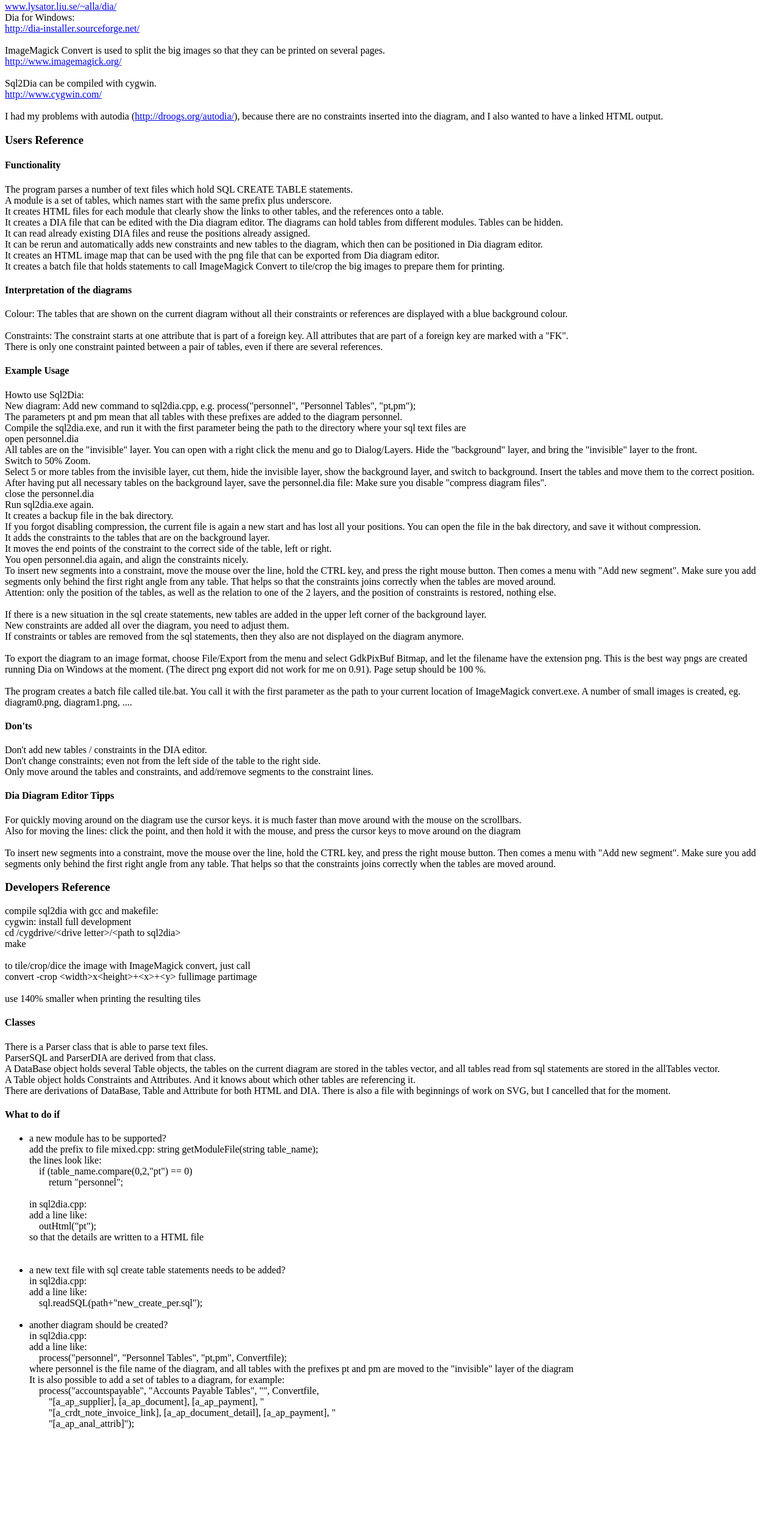
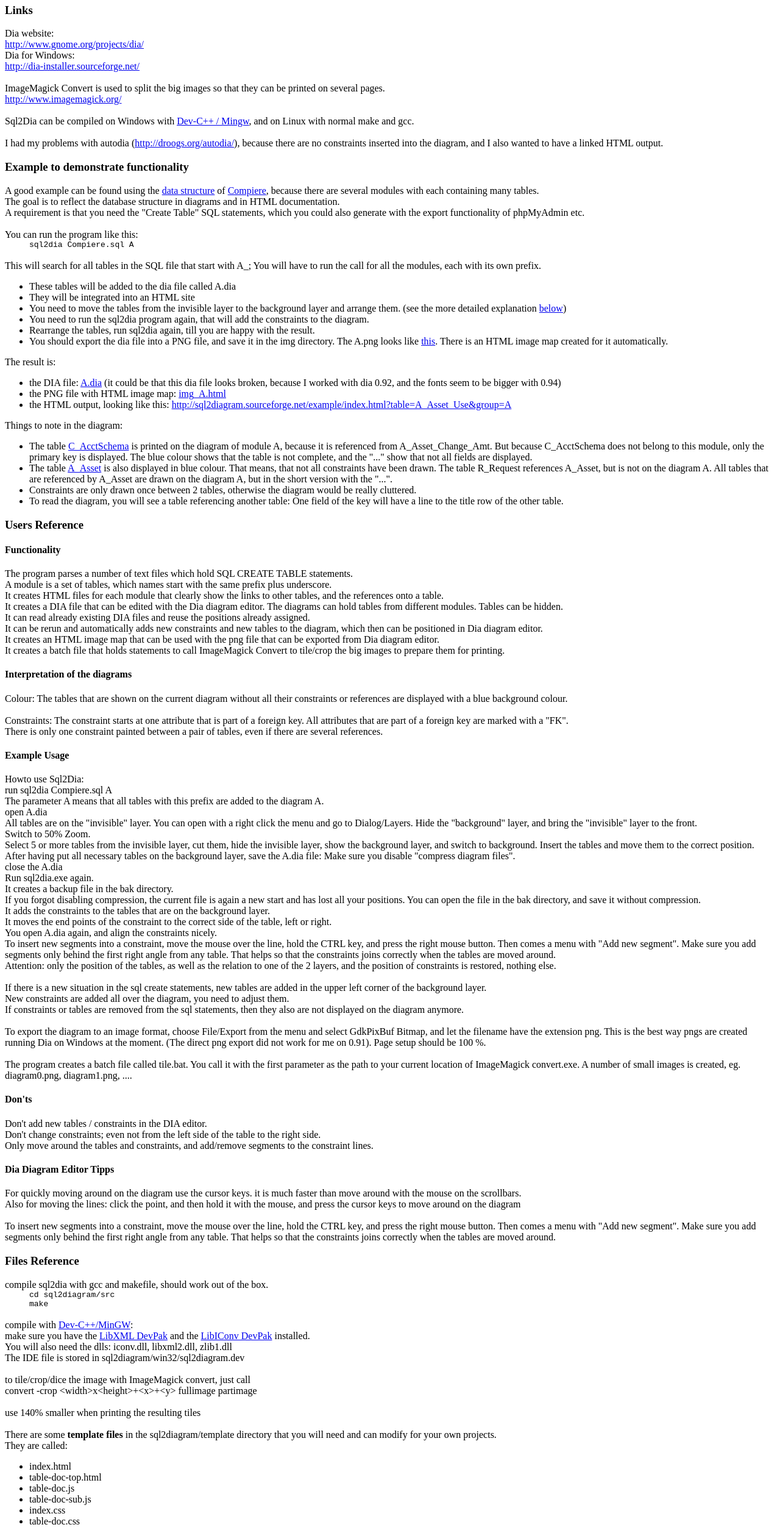
Before and after one commit to tpokorra/sql2diagram, a plain HTML site: page doc/sql2dia.htm in a window 1280 px wide. Shown: the part 166-2675 px from the top of the page at 61% size. Before the commit the page ends 2606 px from the top, so only its background shows below. Drawn offline with Linux system fonts and the light colour scheme.

Commit message:
update for version 0.2

```diff
--- a/doc/sql2dia.htm
+++ b/doc/sql2dia.htm
@@ -7,13 +7,19 @@
 <h2>Convert SQL Create Statements into a Database Schema Diagram and
 HTML representation<br>
 </h2>
+<a href="http://sourceforge.net"> <img
+ src="http://sourceforge.net/sflogo.php?group_id=97131&amp;type=5"
+ alt="SourceForge.net Logo" border="0" height="62" width="210"></a>
+<br>
+<a href="http://sourceforge.net/projects/sql2diagram">sourceforge
+project page</a>
 <br>
 This program can be used to produce diagrams in a XML format that is
 used by Dia, which is a free diagram editor for Linux and Windows.<br>
 <h3>Links<br>
 </h3>
 Dia website: <br>
-<a href="file:///D:/om-work/sql2dia/doc/www.lysator.liu.se/%7Ealla/dia/">www.lysator.liu.se/~alla/dia/</a><br>
+<a href="http://www.gnome.org/projects/dia/">http://www.gnome.org/projects/dia/</a><br>
 Dia for Windows:<br>
 <a href="http://dia-installer.sourceforge.net/">
 http://dia-installer.sourceforge.net/</a><br>
@@ -22,12 +28,80 @@ ImageMagick Convert is used to split the big images so that they can be
 printed on several pages.<br>
 <a href="http://www.imagemagick.org/">http://www.imagemagick.org/</a><br>
 <br>
-Sql2Dia can be compiled with cygwin.<br>
-<a href="http://www.cygwin.com/">http://www.cygwin.com/</a><br>
+Sql2Dia can be compiled on Windows with <a
+ href="http://sourceforge.net/projects/dev-cpp/"><span
+ style="text-decoration: underline;">Dev-C++ / Mingw</span></a>, and on
+Linux with normal make and gcc.<br>
 <br>
 I had my problems with autodia (<a href="http://droogs.org/autodia/">http://droogs.org/autodia/</a>),
 because there are no constraints inserted into the diagram, and I also
 wanted to have a linked HTML output.<br>
+<h3>Example to demonstrate functionality</h3>
+A good example can be found using the <a
+ href="http://cvs.sourceforge.net/viewcvs.py/compiere/db/database/Create/Compiere.sql?rev=1.64&amp;view=markup">data
+structure</a> of <a href="http://www.compiere.org/">Compiere</a>,
+because there are several modules with each containing many tables.<br>
+The goal is to reflect the database structure in diagrams and in HTML
+documentation. <br>
+A requirement is that you need the "Create Table" SQL statements, which
+you could also generate with the export functionality of phpMyAdmin etc.<br>
+<br>
+You can run the program like this:<br>
+<div style="margin-left: 40px;"><code>sql2dia Compiere.sql A</code><br>
+<code></code></div>
+<br>
+This will search for all tables in the SQL file that start with A_; You
+will have to run the call for all the modules, each with its own prefix.<br>
+<ul>
+  <li>These tables will be added to the dia file called A.dia</li>
+  <li>They will be integrated into an HTML site</li>
+  <li>You need to move the tables from the invisible layer to the
+background layer and arrange them. (see the more detailed explanation <a
+ href="#Example_Usage">below</a>)<br>
+  </li>
+  <li>You need to run the sql2dia program again, that will add the
+constraints to the diagram.</li>
+  <li>Rearrange the tables, run sql2dia again, till you are happy with
+the result.</li>
+  <li>You should export the dia file into a PNG file, and save it in
+the img directory. The A.png looks like <a
+ href="http://sql2diagram.sourceforge.net/example/img/img_A.html">this</a>.
+There is an HTML image map created for it automatically.<br>
+  </li>
+</ul>
+The result is:<br>
+<ul>
+  <li>the DIA file: <a
+ href="http://sql2diagram.sourceforge.net/example/dia/A.dia">A.dia</a>
+(it could be that this dia file looks broken, because I worked with dia
+0.92, and the fonts seem to be bigger with 0.94)</li>
+  <li>the PNG file with HTML image map: <a
+ href="http://sql2diagram.sourceforge.net/example/img/img_A.html">img_A.html</a></li>
+  <li>the HTML output, looking like this: <a
+ href="http://sql2diagram.sourceforge.net/example/index.html?table=A_Asset_Use&amp;group=A">http://sql2diagram.sourceforge.net/example/index.html?table=A_Asset_Use&amp;group=A</a></li>
+</ul>
+Things to note in the diagram:<br>
+<ul>
+  <li>The table <a
+ href="http://sql2diagram.sourceforge.net/example/img/img_A.html?C_AcctSchema">C_AcctSchema</a>
+is printed on the diagram of module A, because it is referenced from
+A_Asset_Change_Amt. But because C_AcctSchema does not belong to this
+module, only the primary key is displayed. The blue colour shows that
+the table is not complete, and the "..." show that not all fields are
+displayed.</li>
+  <li>The table <a
+ href="http://sql2diagram.sourceforge.net/example/img/img_A.html?A_Asset">A_Asset</a>
+is also displayed in blue colour. That means, that not all constraints
+have been drawn. The table R_Request references A_Asset, but is not on
+the diagram A. All tables that are referenced by A_Asset are drawn on
+the diagram A, but in the short version with the "...".</li>
+  <li>Constraints are only drawn once between 2 tables, otherwise the
+diagram would be really cluttered.</li>
+  <li>To read the diagram, you will see a table referencing another
+table: One field of the key will have a line to the title row of the
+other table.<br>
+  </li>
+</ul>
 <h3>Users Reference</h3>
 <h4>Functionality</h4>
 The program parses a number of text files which hold SQL CREATE TABLE
@@ -57,15 +131,12 @@ foreign key. All attributes that are part of a foreign key are marked
 with a "FK".<br>
 There is only one constraint painted between a pair of tables, even if
 there are several references.<br>
-<h4>Example Usage</h4>
+<h4><a name="Example_Usage"></a>Example Usage</h4>
 Howto use Sql2Dia:<br>
-New diagram: Add new command to sql2dia.cpp, e.g. process("personnel",
-"Personnel Tables", "pt,pm");<br>
-The parameters pt and pm mean that all tables with these prefixes are
-added to the diagram personnel.<br>
-Compile the sql2dia.exe, and run it with the first parameter being the
-path to the directory where your sql text files are<br>
-open personnel.dia<br>
+run sql2dia Compiere.sql A<br>
+The parameter A means that all tables with this prefix are
+added to the diagram A.<br>
+open A.dia<br>
 All tables are on the "invisible" layer. You can open with a right
 click the menu and go to Dialog/Layers. Hide the "background" layer,
 and
@@ -75,8 +146,8 @@ Select 5 or more tables from the invisible layer, cut them, hide the
 invisible layer, show the background layer, and switch to background.
 Insert the tables and move them to the correct position.<br>
 After having put all necessary tables on the background layer, save the
-personnel.dia file: Make sure you disable "compress diagram files".<br>
-close the personnel.dia <br>
+A.dia file: Make sure you disable "compress diagram files".<br>
+close the A.dia <br>
 Run sql2dia.exe again.<br>
 It creates a backup file in the bak directory. <br>
 If you forgot disabling compression, the current file is again a new
@@ -85,7 +156,7 @@ directory, and save it without compression.<br>
 It adds the constraints to the tables that are on the background layer.<br>
 It moves the end points of the constraint to the correct side of the
 table, left or right.<br>
-You open personnel.dia again, and align the constraints nicely.<br>
+You open A.dia again, and align the constraints nicely.<br>
 To insert new segments into a constraint, move the mouse over the line,
 hold the CTRL key, and press the right mouse button. Then comes a menu
 with "Add new segment". Make sure you add segments only behind the
@@ -130,18 +201,39 @@ with "Add new segment". Make sure you add segments only behind the
 first
 right angle from any table. That helps so that the constraints joins
 correctly when the tables are moved around.<br>
-<h3>Developers Reference<br>
+<h3>Files Reference<br>
 </h3>
-compile sql2dia with gcc and makefile:<br>
-cygwin: install full development<br>
-cd /cygdrive/&lt;drive letter&gt;/&lt;path to sql2dia&gt;<br>
-make<br>
+compile sql2dia with gcc and makefile, should work out of the box. <br>
+<div style="margin-left: 40px;"><code>cd sql2diagram/src</code><br>
+<code>make</code><br>
+<code></code></div>
+<br>
+compile with <a href="http://sourceforge.net/projects/dev-cpp/">Dev-C++/MinGW</a>:<br>
+make sure you have the <a href="http://devpaks.org/show.php?devpak=173">LibXML
+DevPak</a> and the <a href="http://devpaks.org/show.php?devpak=175">LibIConv
+DevPak</a> installed.<br>
+You will also need the dlls: iconv.dll, libxml2.dll, zlib1.dll<br>
+The IDE file is stored in sql2diagram/win32/sql2diagram.dev<br>
 <br>
 to tile/crop/dice the image with ImageMagick convert, just call<br>
 convert -crop &lt;width&gt;x&lt;height&gt;+&lt;x&gt;+&lt;y&gt;
 fullimage partimage<br>
 <br>
 use 140% smaller when printing the resulting tiles<br>
+<br>
+There are some <span style="font-weight: bold;">template files</span>
+in the sql2diagram/template directory that you will need and can modify
+for your own projects.<br>
+They are called: <br>
+<ul>
+  <li>index.html</li>
+  <li>table-doc-top.html</li>
+  <li>table-doc.js</li>
+  <li>table-doc-sub.js</li>
+  <li>index.css</li>
+  <li>table-doc.css<br>
+  </li>
+</ul>
 <h4>Classes</h4>
 There is a Parser class that is able to parse text files.<br>
 ParserSQL and ParserDIA are derived from that class.<br>
@@ -151,52 +243,7 @@ from sql statements are stored in the allTables vector.<br>
 A Table object holds Constraints and Attributes. And it knows about
 which other tables are referencing it.<br>
 There are derivations of DataBase, Table and Attribute for both HTML
-and DIA. There is also a file with beginnings of work on SVG, but I
-cancelled that for the moment.<br>
-<h4>What to do if<br>
-</h4>
-<ul>
-  <li>a new module has to be supported?<br>
-add the prefix to file mixed.cpp: string getModuleFile(string
-table_name);<br>
-the lines look like:<br>
-&nbsp;&nbsp;&nbsp; if (table_name.compare(0,2,"pt") == 0)<br>
-&nbsp;&nbsp;&nbsp; &nbsp;&nbsp;&nbsp; return "personnel";<br>
-    <br>
-in sql2dia.cpp:<br>
-add a line like:<br>
-&nbsp;&nbsp;&nbsp; outHtml("pt");<br>
-so that the details are written to a HTML file<br>
-    <br>
-    <br>
-  </li>
-  <li>a new text file with sql create table statements needs to be
-added?<br>
-in sql2dia.cpp:<br>
-add a line like:<br>
-&nbsp;&nbsp;&nbsp; sql.readSQL(path+"new_create_per.sql");<br>
-    <br>
-  </li>
-  <li>another diagram should be created?<br>
-in sql2dia.cpp:<br>
-add a line like:<br>
-&nbsp;&nbsp;&nbsp; process("personnel", "Personnel Tables", "pt,pm",
-Convertfile);<br>
-where personnel is the file name of the diagram, and all tables with
-the prefixes pt and pm are moved to the "invisible" layer of the diagram<br>
-It is also possible to add a set of tables to a diagram, for example:<br>
-&nbsp;&nbsp;&nbsp; process("accountspayable", "Accounts Payable
-Tables", "", Convertfile,<br>
-&nbsp;&nbsp;&nbsp; &nbsp;&nbsp;&nbsp; "[a_ap_supplier],
-[a_ap_document], [a_ap_payment], "<br>
-&nbsp;&nbsp;&nbsp; &nbsp;&nbsp;&nbsp; "[a_crdt_note_invoice_link],
-[a_ap_document_detail], [a_ap_payment], "<br>
-&nbsp;&nbsp;&nbsp; &nbsp;&nbsp;&nbsp; "[a_ap_anal_attrib]");<br>
-    <br>
-  </li>
-  <br>
-</ul>
-<br>
+and DIA. <br>
 <br>
 </body>
 </html>
```
